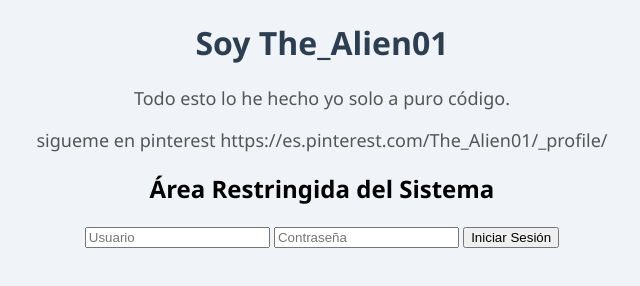
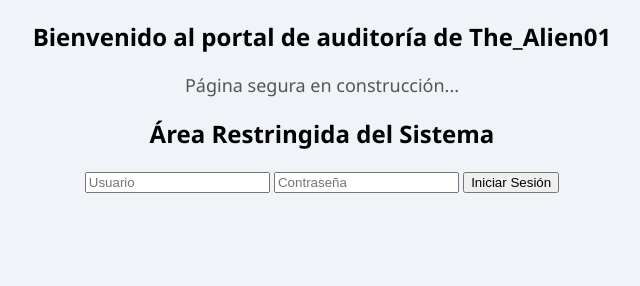
Before and after one commit to TheAnonymousAlien/mynewpage, a plain HTML site: page index.html in a window 1280 px wide. Shown: the whole page, without its empty margins (318-958 px from the left). Drawn offline with Linux system fonts and the light colour scheme.

Commit message:
index.html

```diff
--- a/index.html
+++ b/index.html
@@ -5,9 +5,21 @@
     <title>MyNewPage</title>
 </head>
 <body>
-    <h1>Soy The_Alien01</h1>
-    <p>Todo esto lo he hecho yo solo a puro código.</p>
-    <p>sigueme en pinterest https://es.pinterest.com/The_Alien01/_profile/</p>
+    <!-- METODO 1: El comentario descuidado del programador -->
+<!-- FLAG_SECRETA_1{Comentarios_Exponen_Datos} -->
+
+<div>
+    <h2>Bienvenido al portal de auditoría de The_Alien01</h2>
+    <p>Página segura en construcción...</p>
+</div>
+
+<script>
+// METODO 2: Variables ocultas en la lógica interna
+const CLAVE_MAESTRA_API = "FLAG_SECRETA_2{JavaScript_Guarda_Secretos}";
+
+console.log("Sistema cargado correctamente.");
+</script>
+
     <div id="login-box">
     <h2>Área Restringida del Sistema</h2>
     <input type="text" id="usuario" placeholder="Usuario">
```
